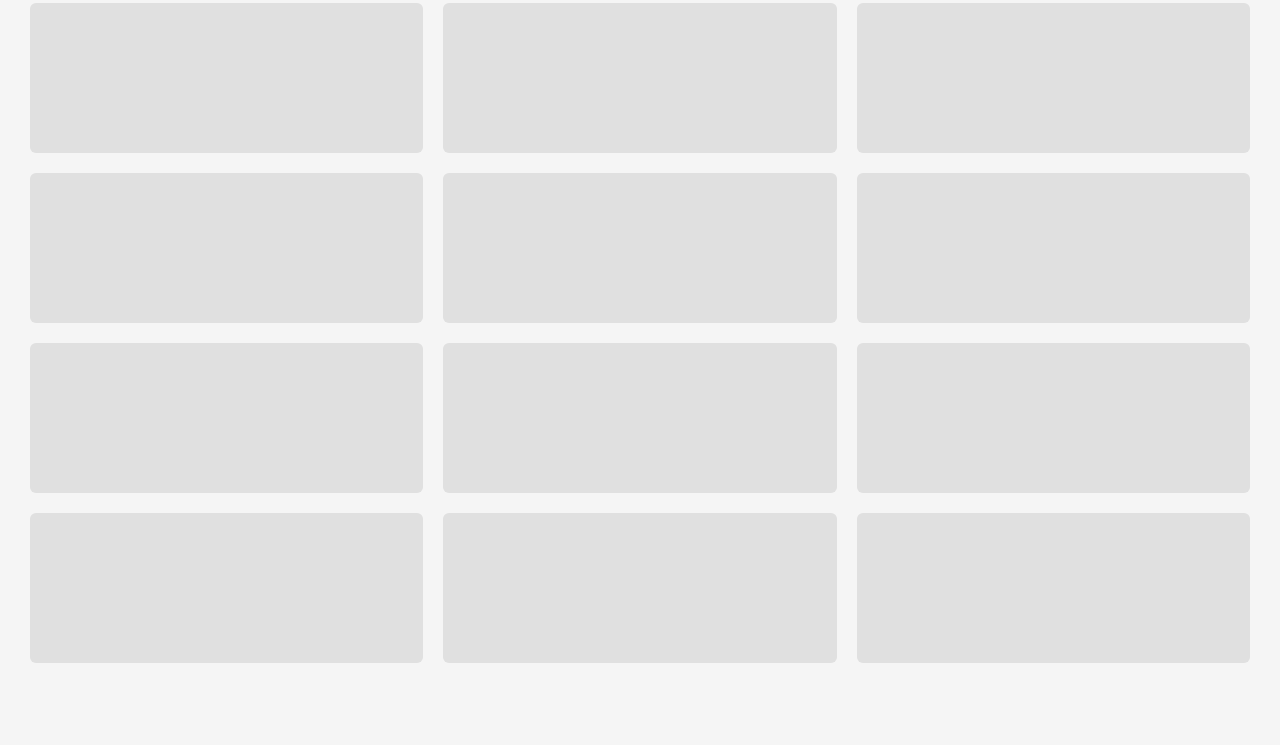
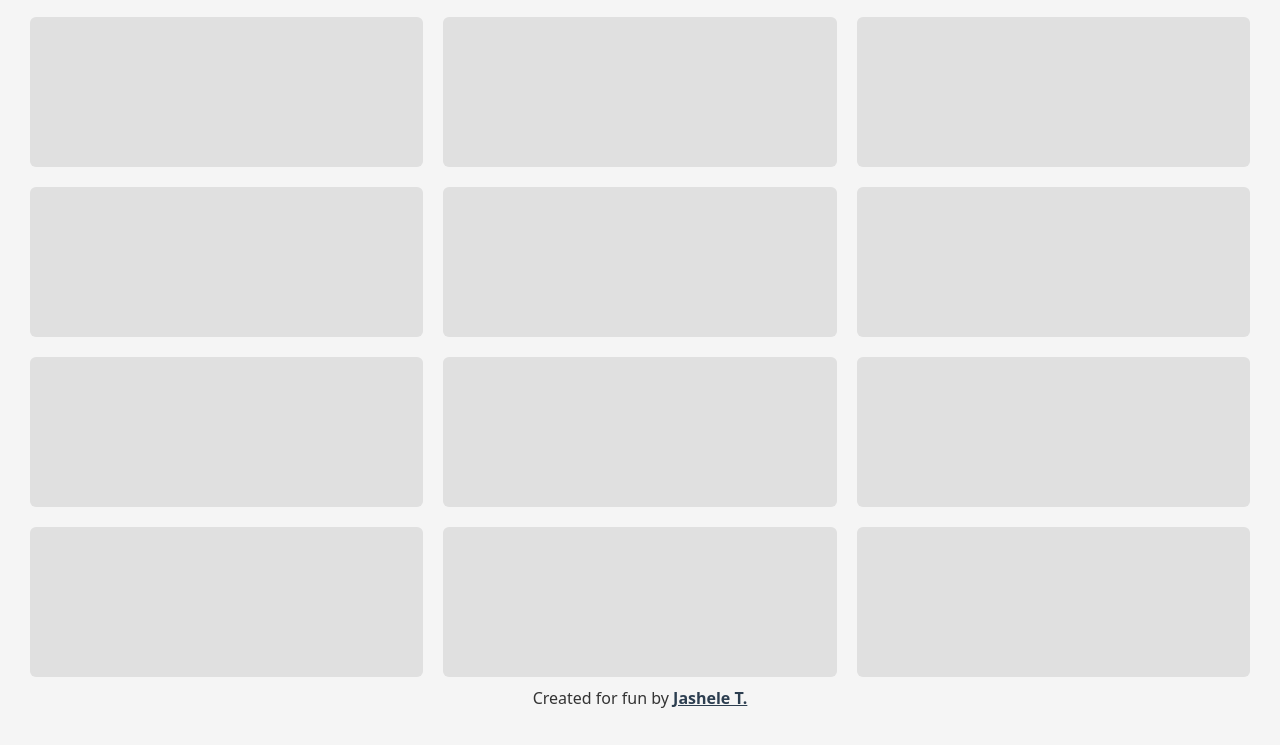
Before and after one commit to jasheloper/color-tile-playground, a plain HTML site: page index.html in a window 1280 px wide. Shown: the part 402-1147 px from the top of the page. Before the commit the page ends 1075 px from the top, so only its background shows below. Drawn offline with Linux system fonts and the light colour scheme.

Commit message:
page update

```diff
--- a/index.html
+++ b/index.html
@@ -34,7 +34,13 @@
         <div class="tile"></div>
         <div class="tile"></div>
     </section>
+
+    <footer>
+        <p>Created for fun by <a href="https://github.com/jasheloper" target="_blank">Jashele T.</a></p>
+    </footer>
+
     <script src="main.js"></script>
+
 </body>
 
 </html>
--- a/styles.css
+++ b/styles.css
@@ -1,9 +1,14 @@
 body {
-  font-family: 'Roboto', Arial, sans-serif;
+  font-family:system-ui, -apple-system, BlinkMacSystemFont, 'Segoe UI', Roboto, Oxygen, Ubuntu, Cantarell, 'Open Sans', 'Helvetica Neue', sans-serif;
   margin: 0;
   padding: 20px;
   background-color: #f5f5f5;
   color: #333;
+}
+
+a {
+  color: #2c3e50;
+  font-weight: bold;
 }
 
 header {
@@ -58,6 +63,10 @@ ul {
   background-color: #d0d0d0;
 }
 
+footer {
+  text-align: center;
+}
+
 @media (max-width: 768px) {
   .tile {
     width: calc(50% - 20px);
```
